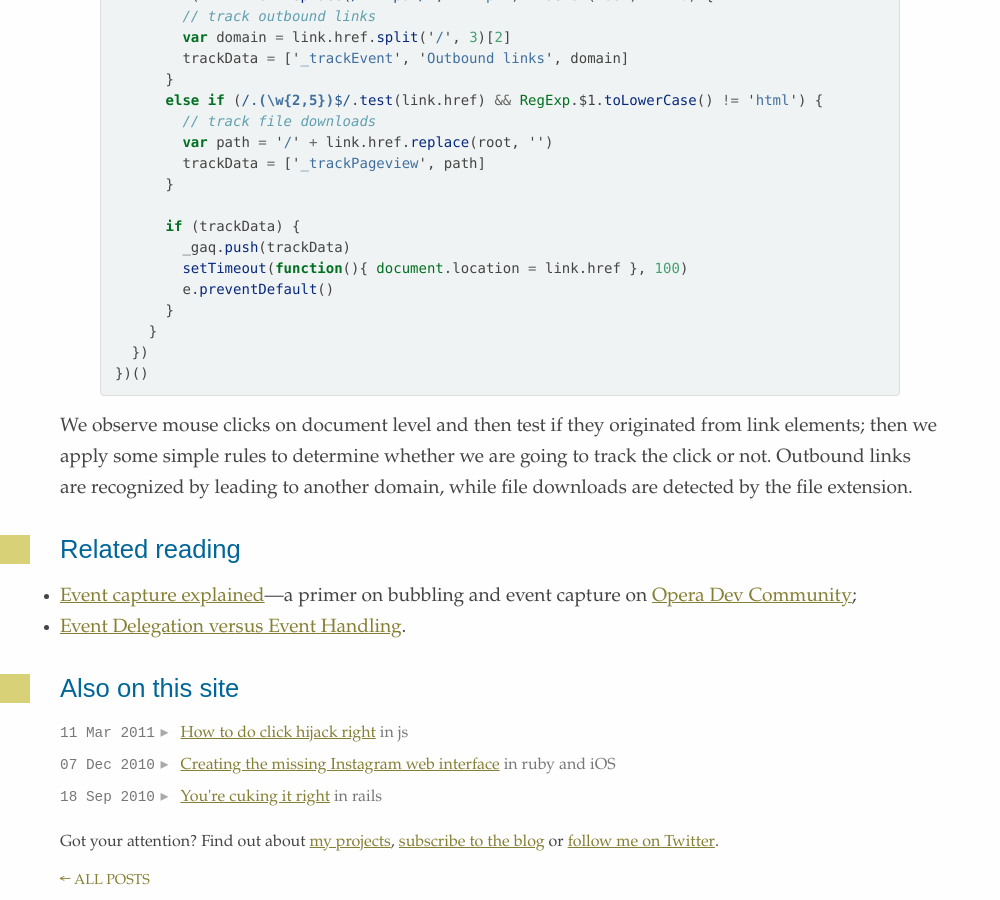
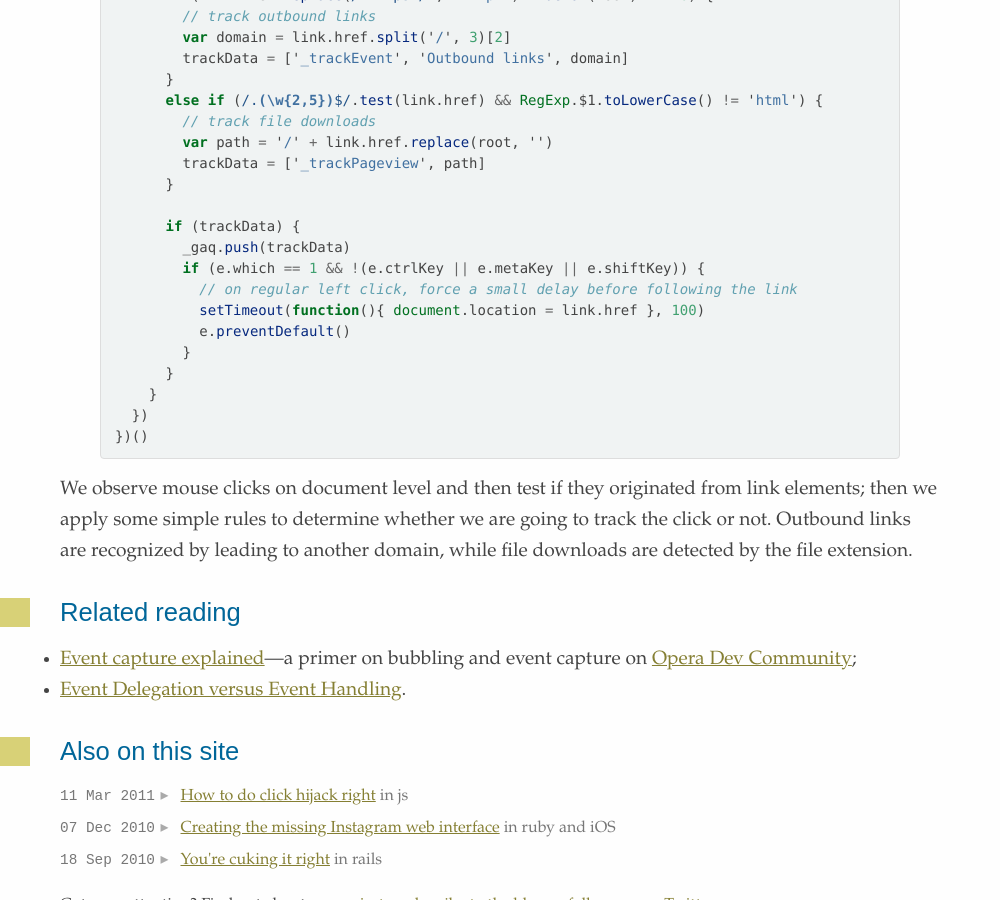
Before and after one commit to mislav/blog, a Jekyll site: the page built from js/_posts/2008-02-09-handling-events-on-elements.markdown, in a window 1280 px wide and 900 px high, scrolled down 2636 px. Shown: the whole window, without its empty margins (0-1000 px from the left). Built offline with Jekyll 4.4.1, drawn with Linux system fonts in a browser that asks for light colours; nearby versions of some CDN libraries; Markdown is read by kramdown in place of the engine named in the settings.

Commit message:
fix opening new tabs/windows on links

```diff
--- a/_config.yml
+++ b/_config.yml
@@ -51,8 +51,11 @@ extra_tracking_code: |
 
         if (trackData) {
           _gaq.push(trackData)
-          setTimeout(function(){ document.location = link.href }, 100)
-          e.preventDefault()
+          if (e.which == 1 && !(e.ctrlKey || e.metaKey || e.shiftKey)) {
+            // on regular left click, force a small delay before following the link
+            setTimeout(function(){ document.location = link.href }, 100)
+            e.preventDefault()
+          }
         }
       }
     })
```
